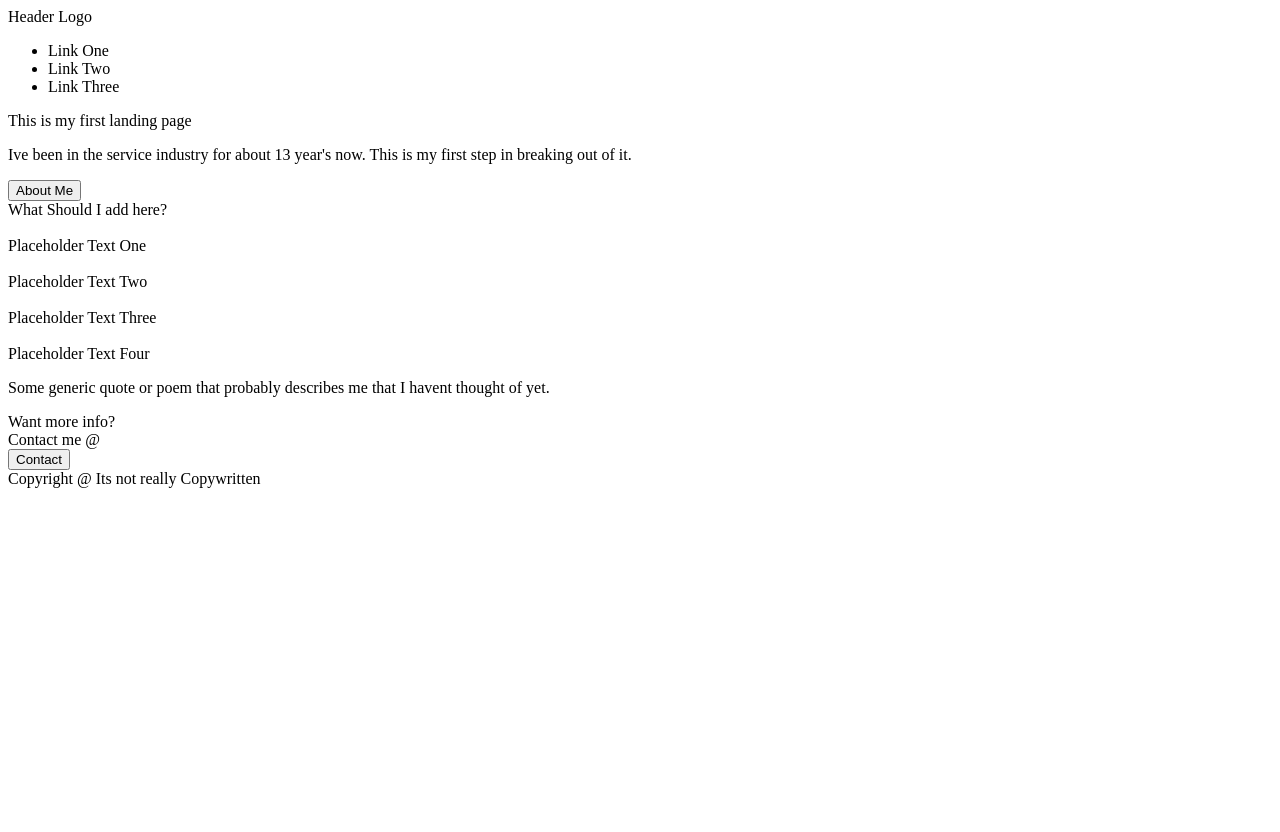
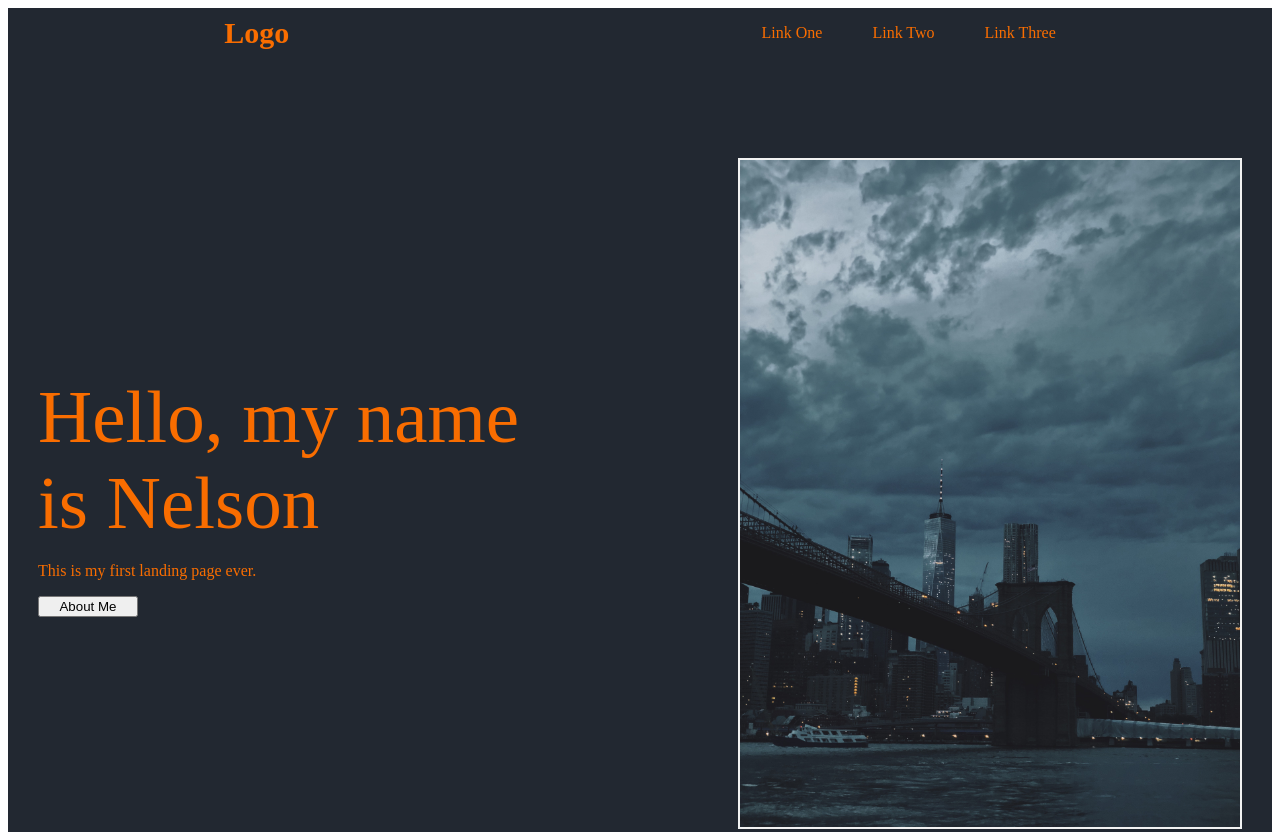
Before and after one commit to TekNellCo/project-landing, a plain HTML site: page index.html in a window 1280 px wide. Shown: the top 832 px of the page. Before the commit the page ends 800 px from the top, so only its background shows below. Drawn offline with Linux system fonts and the light colour scheme.

Commit message:
color header and box one

```diff
--- a/index.html
+++ b/index.html
@@ -9,7 +9,7 @@
 
 
      <div class="header">
-        <div>Header Logo</div>
+        <div>Logo</div>
          <ul>
             <li>Link One</li>
             <li>Link Two</li>
@@ -20,12 +20,12 @@
 
      <div class="one">
        <div class="one-one">
-         <div>This is my first landing page</div>
-         <p>Ive been in the service industry for about 13 year's now. This is my first step in breaking out of it.</p>
-         <button>About Me</button>
+         <div>Hello, my name is Nelson</div>
+         <p>This is my first landing page ever. </p>
+         <button class="button">About Me</button>
        </div>
        <div class="one-two">
-   <!--  <img class="main-img"  src="images/pexels-guilherme-rossi.jpg"> -->
+<img class="main-img"  src="images/pexels-guilherme-rossi.jpg">
        </div>
      </div>
 
@@ -52,9 +52,11 @@
       </div>
      </div>
 
+
      <div class="three">
         <p class="quote">Some generic quote or poem that probably describes me that I havent thought of yet.</p>
      </div>
+
 
      <div class="four">
         <div class="four-one">
@@ -66,14 +68,8 @@
         </div>
      </div>
 
+
      <div class="footer">Copyright @ Its not really Copywritten</div>
-
-
-
-
-
-
-
 
     </body>
 
--- a/style.css
+++ b/style.css
@@ -0,0 +1,55 @@
+
+body{
+    display: flex;
+    flex-direction: column;
+
+}
+.header{
+    display: flex;
+    flex-direction: row;
+    justify-content: space-around;
+    background-color: #222831;
+    align-items: center;
+    color: #f96d00;
+}
+.header div{
+    font-size: 30px;
+    font-weight: 700;
+}
+ul{
+    display: flex;
+    gap:50px;
+    list-style: none;
+}
+.one{
+    display: flex;
+    flex-direction:row;
+    justify-content: center;
+    gap:200px;
+    background-color: #222831;
+
+    padding-top: 100px;
+    padding-bottom: 100px;
+}
+.one-one{
+ display: flex;
+ flex-direction: column;
+ flex: 0 0 auto;
+ justify-content: center;
+ width: 500px;
+ height: auto;
+ color: #f96d00;
+}
+.one-one div{
+    font-size: 75px;
+    font-weight: 600px;
+
+}
+.one-one button{
+    flex:0 0 auto;
+    width:100px;
+}
+.main-img{
+    width:500px;
+    border: 2px solid #f2f2f2;
+}
```
